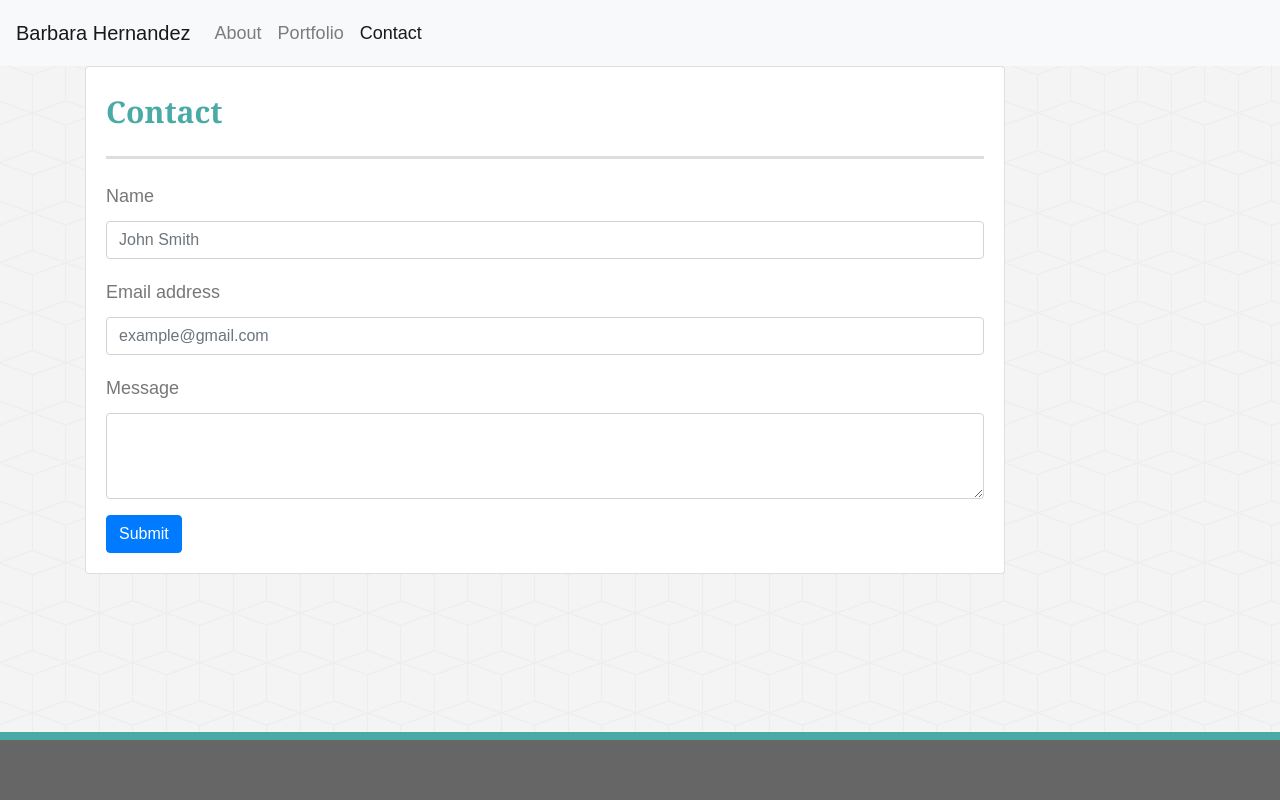
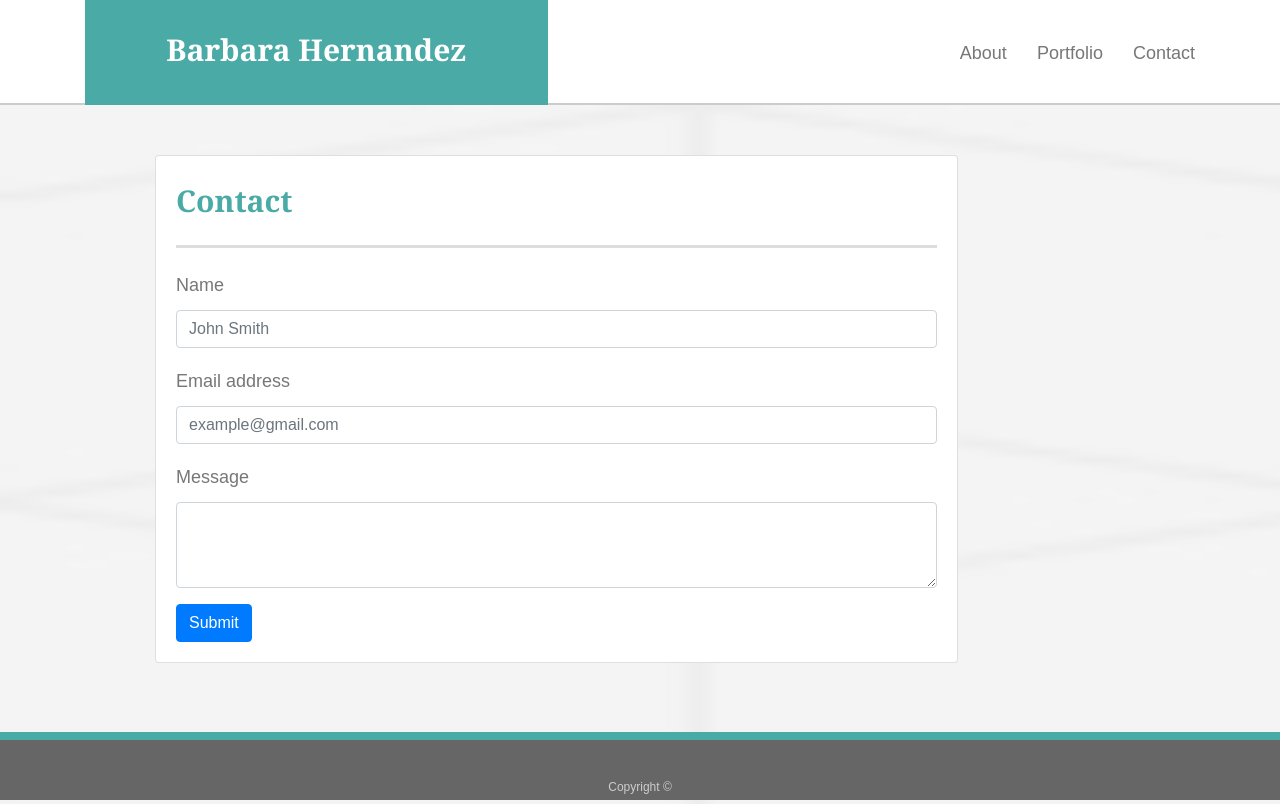
Before and after one commit to BarbaraHernandez/Bootstrap-Portfolio, a plain HTML site: page contact.html in a window 1280 px wide. Drawn offline with nearby package versions, Linux system fonts and the light colour scheme.

Commit message:
basic navbar completed

```diff
--- a/contact.html
+++ b/contact.html
@@ -12,28 +12,29 @@
     </head>
 
     <body>
+        <!--Nav Bar-->
+        <!--I am attempting to superimpose custom look with customNav class-->
 
-            <nav class="navbar navbar-expand-lg navbar-light bg-light">
-                <a class="navbar-brand" href="#">Barbara Hernandez</a>
-                <button class="navbar-toggler" type="button" data-toggle="collapse" data-target="#navbarSupportedContent" aria-controls="navbarSupportedContent" aria-expanded="false" aria-label="Toggle navigation">
-                <span class="navbar-toggler-icon"></span>
-                </button>
+        <div class ="customNav">
+            <div class="container">
+                <div class="row">
+                    <div class="col-md-12">
+                        <nav class="navbar customNav">
+                            <a class="navbar-brand col-md-5 customBrand" href="index.html">Barbara Hernandez</a>
+                            <div class="customPages">
+                                <a class="rightMargin" href="index.html" alt="About Me">About<span class="sr-only">(current)</span></a>
+                                <a class="rightMargin" href="portfolio.html" alt="Portfolio">Portfolio</a>
+                                <a href="contact.html" alt="Contact">Contact</a>
+                            </div>
+                        </nav>
+                    </div>
+                </div>
+            </div>
+        </div>
 
-                <div class="collapse navbar-collapse" id="navbarSupportedContent">
-                <ul class="navbar-nav mr-auto">
-                    <li class="nav-item">
-                    <a class="nav-link" href="index.html">About <span class="sr-only">(current)</span></a>
-                    </li>
-                    <li class="nav-item">
-                    <a class="nav-link" href="portfolio.html">Portfolio</a>
-                    </li>
-                    <li class="nav-item active">
-                        <a class="nav-link" href="contact.html">Contact</a>
-                    </li>
-                </ul>
-                </div>
-            </nav>
-            <div class="container">
+
+        <!--Main Content Box-->
+            <div class="container customContainer">
                 <div class="row">
                     <div class="col-md-10">
                         <div class="card text-left" style="width: 100%;">
@@ -65,7 +66,7 @@
         <!--Footer-->
         <footer class="footer">
             <div class="container">
-                <span>Copyright &copy;</span>
+                Copyright &copy;
             </div>
         </footer>
 
--- a/style.css
+++ b/style.css
@@ -1,15 +1,61 @@
-
+/*I can't locate the texture that is interfering with my bg image. Not sure why it's not showing.*/
 body {
     font-family: Arial, "Helvetica Neue", Helvetica, sans-serif;
     font-size: 18px;
     line-height: 34px;
     color: #777;
-    background: url("../images/cubes.png");
+    background-color: gray;
     height: 100%;
+    margin: 0;
+    padding:0px;
+    background-image: url("images/cubes.png");
+    background-size: 1440px 800px;
+    border-radius: 0px;
+}
+
+
+
+.customNav {
+    padding:0px;
+    background-color: white;
+    font-family: Arial, "Helvetica Neue", Helvetica, sans-serif;
+    font-size: 18px;
+    line-height: 34px;
+    color: #777;
+    border-bottom: solid #ccc 2px;
+    height: 105px;
+}
+
+.customBrand {
+    float: left;
+    height: 90px;
+    font-family: Georgia, Times, "Times New Roman", serif;
+    font-size: 30px;
+    font-weight: 700;
+    line-height: 90px;
+    padding-bottom: 100px;
+    margin-bottom: 0px;
+    color: #fff;
+    text-align: center;
+    text-decoration: none;
+    background: #4aaaa5;
+}
+
+.customPages {
+    text-align: right;
+    color: #777;
 }
 
 h2, h3 {
   font-size: 22px;
+}
+
+a {
+    color: #777;
+}
+
+.rightMargin {
+    margin-right: 25px;
 }
 
 .contentHeader{
@@ -23,10 +69,19 @@ h2, h3 {
     border-bottom: 3px solid #ddd;
 }
 
+.customContainer {
+    padding-top:50px;
+    width:100%;
+    max-width: 1000px;
+    margin: auto;
+}
+
+/*I'm not sure why this isn't flush to the bottom of the viewport*/
 footer {
     position: absolute;
     bottom: 0;
     padding: 30px 0;
+    margin-bottom: 0px;
     clear: both;
     font-size: 12px;
     color: #fff;
```
Also changed, not shown: index.html (+18 -20 lines), portfolio.html (+18 -20 lines).
